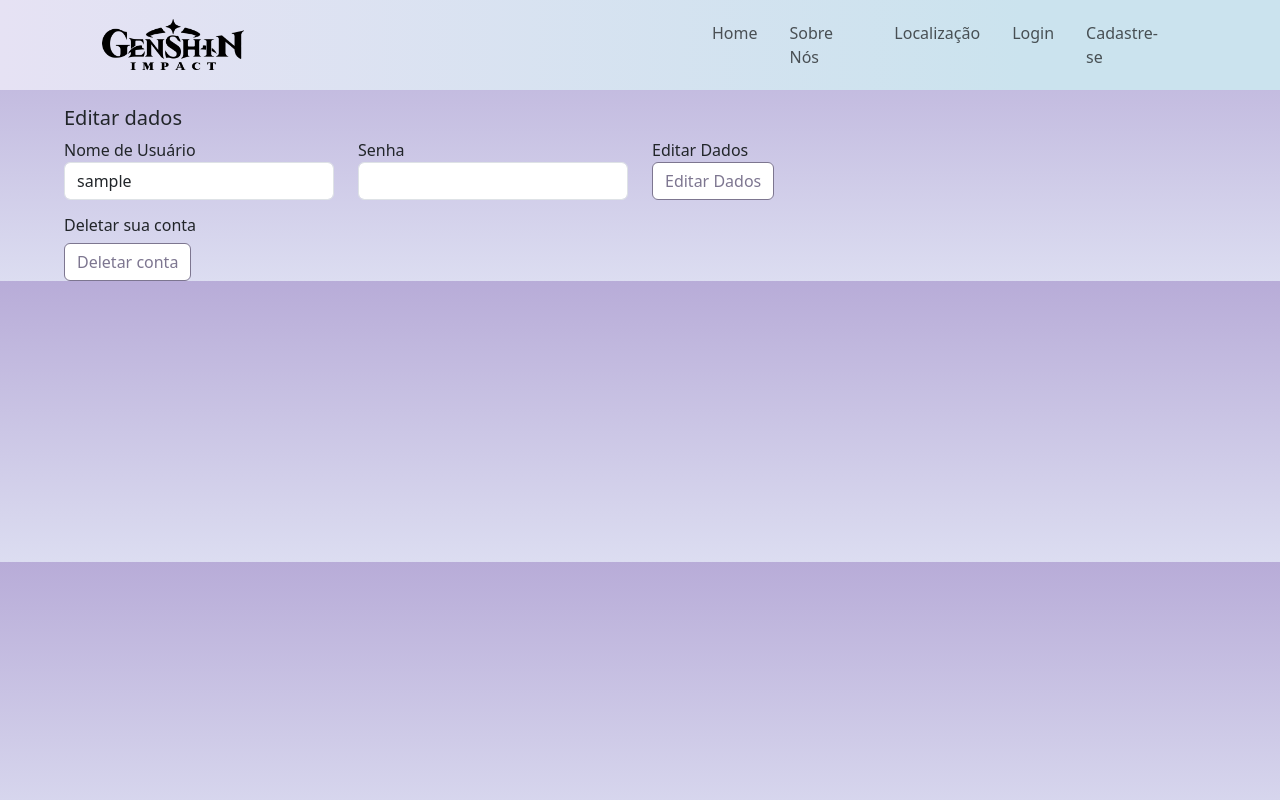
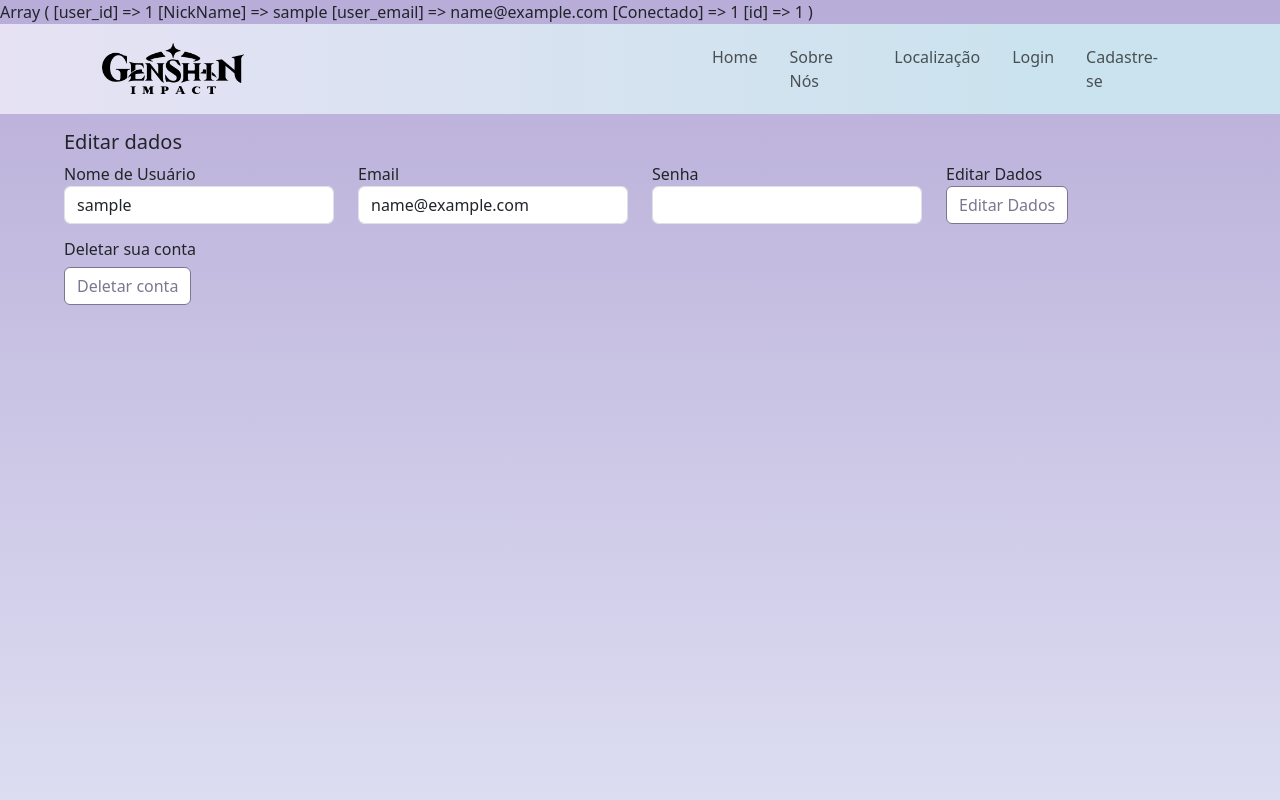
Before and after one commit to NerdEJr/WebDev_Projeto, a PHP site: page /conta.php in a window 1280 px wide. Run offline with PHP 8.4, Linux system fonts and the light colour scheme; the visitor is signed in with stand-in values (Sample User, id 1).

Commit message:
Edita mt 2

```diff
--- a/conta.php
+++ b/conta.php
@@ -3,6 +3,8 @@
         header('location: login.php');
 
     } else {
+        print_r($_SESSION);
+
         $email = $_SESSION["user_email"];
         $nickName = $_SESSION["NickName"];
         $idUser = $_SESSION["id"];
@@ -82,6 +84,12 @@
                 </div>
                 <div class="col-md-3">
                     <div class="form-group">
+                        <label for="userEmail">Email</label><br>
+                        <input class="form-control" id="userEmail" value="<?php echo $email;?>" name="userEmail" type="text">
+                    </div>
+                </div>
+                <div class="col-md-3">
+                    <div class="form-group">
                         <label for="userPasswd">Senha</label><br>
                         <input class="form-control" id="userPasswd" name="userPasswd" type="password">
                     </div>
--- a/receberDados.php
+++ b/receberDados.php
@@ -1,6 +1,6 @@
 <?php
 include_once "operarBD.php";
-include_once "index.html";
+include_once "index.php";
 try{
     $conexao = conectar();
     $userName = "";
@@ -29,7 +29,7 @@
     if (filter_var($userEmail, FILTER_VALIDATE_EMAIL) && !empty($userName) && !empty($userPassword)) {
         // Tentar cadastrar o usuário
         if (cadastrarUsuarios($userName, $userEmail, $userPassword)) {
-            header("Location: ./index.html");
+            header("Location: ./index.php");
             //echo "Usuário cadastrado com sucesso!";
         } else {
             echo "Erro ao cadastrar usuário.";
```
Also changed, not shown: validarLogin.php (+8 -6 lines).
